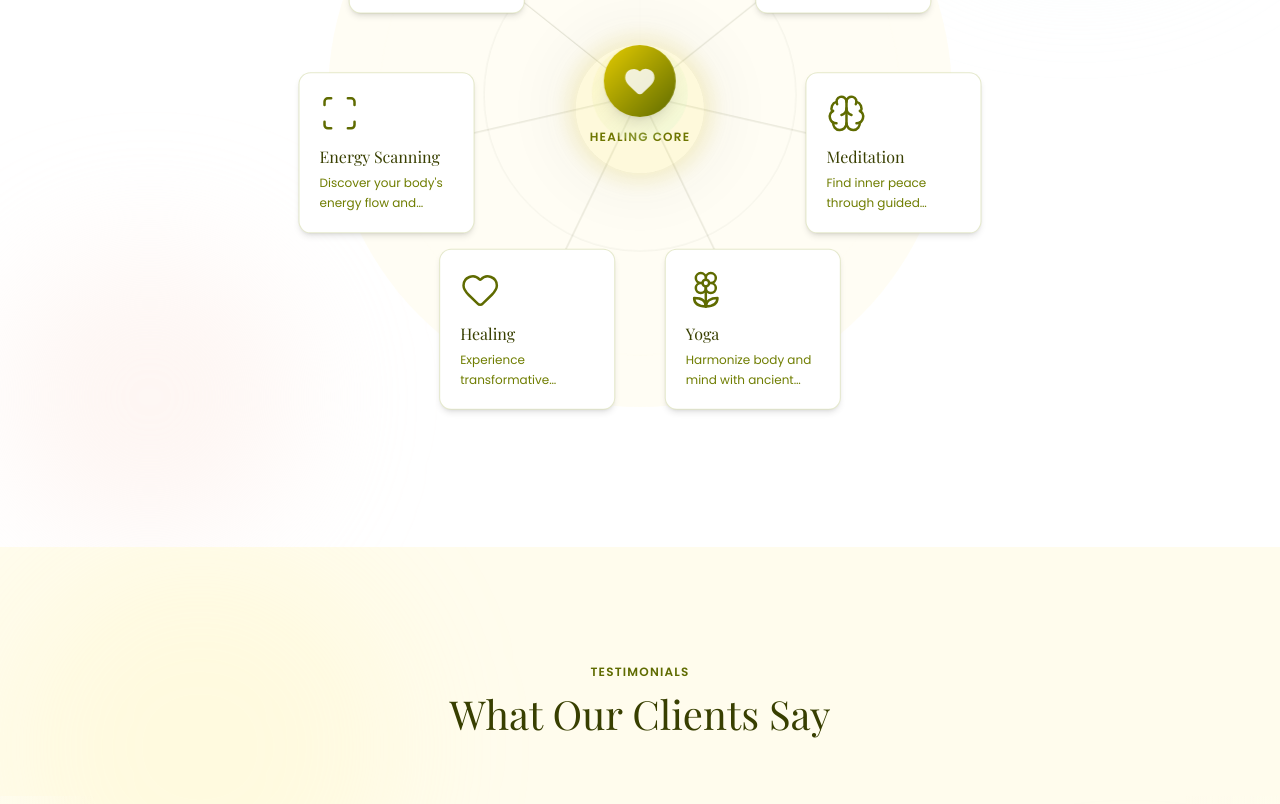
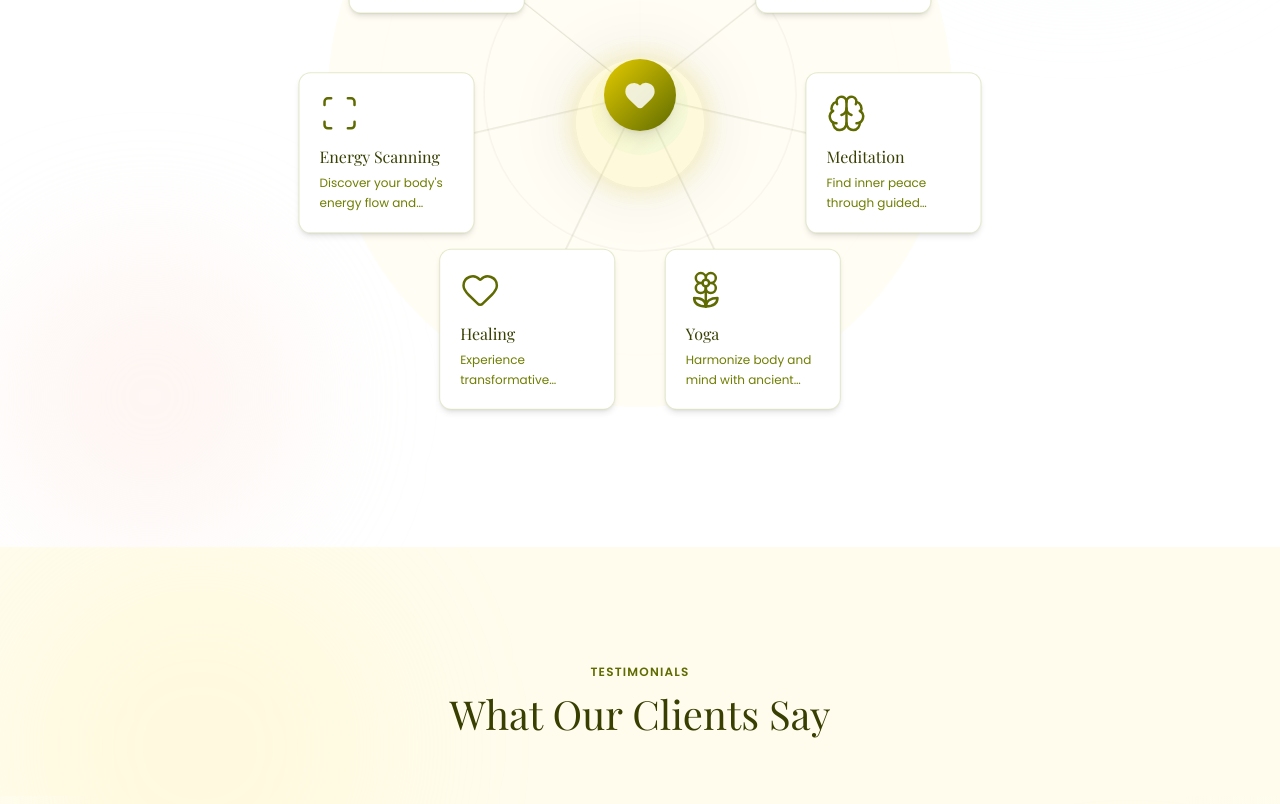
Before and after one commit to gyanamchoudhary/harshollash, a React (Vite) app in the folder app/: page / in a window 1280 px wide. Shown: the part 2760-3564 px from the top of the page. Built offline with nearby package versions, Linux system fonts and the light colour scheme; a web font is replaced by a local one.

Commit message:
style: remove Healing Core label from orbit center

```diff
--- a/app/src/sections/home/ServicesOverviewSection.tsx
+++ b/app/src/sections/home/ServicesOverviewSection.tsx
@@ -154,10 +154,7 @@ export default function ServicesOverviewSection() {
               <div className="relative w-[72px] h-[72px] rounded-full bg-gradient-to-br from-yellow-500 to-green-800 flex items-center justify-center shadow-lg">
                 <Heart className="w-8 h-8 text-white animate-breathe" fill="white" />
               </div>
-              {/* Label */}
-              <p className="mt-3 font-body text-xs font-semibold text-green-800 tracking-widest uppercase">
-                Healing Core
-              </p>
+              {/* Label removed */}
             </div>
 
             {/* Service cards orbiting */}
```
